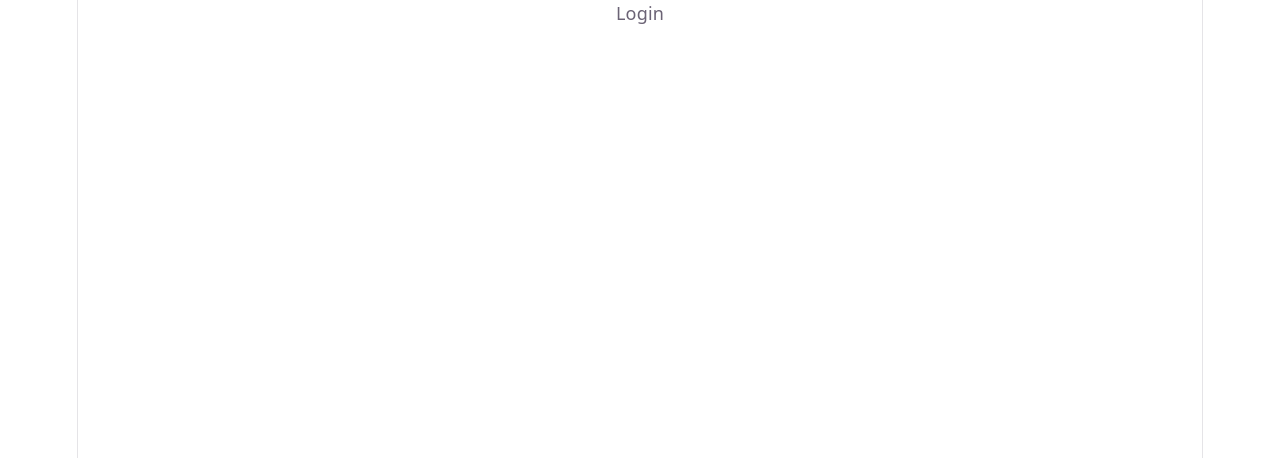
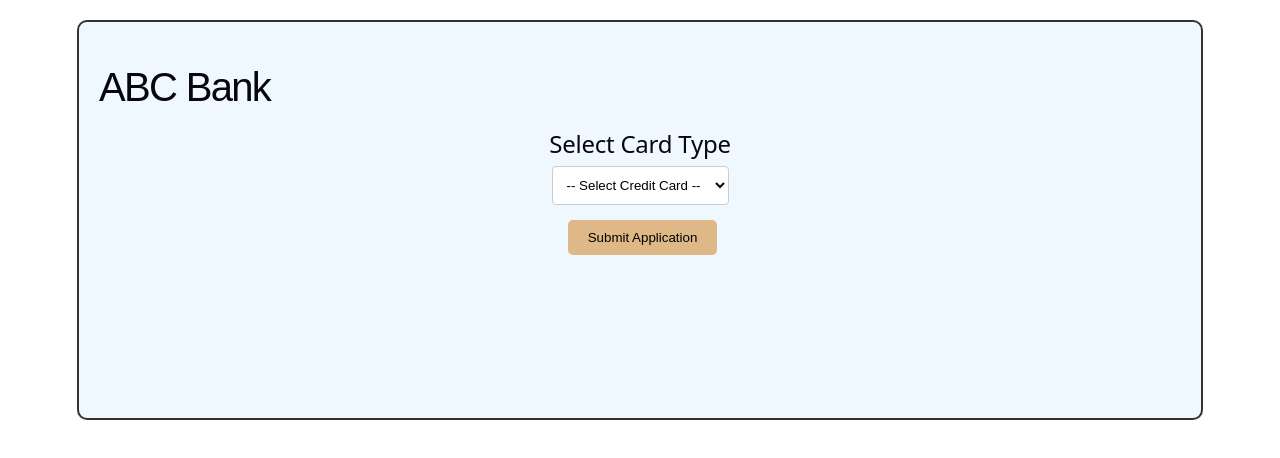
Before and after one commit to amolnadagonde/hcl-hackathon-2026-squad6, a React (Vite) app: page / in a window 1280 px wide. Shown: the top 458 px of the page. Built offline with nearby package versions, Linux system fonts and the light colour scheme.

Commit message:
Select Credit Card Page

```diff
--- a/src/App.css
+++ b/src/App.css
@@ -1,184 +1,31 @@
-.counter {
-  font-size: 16px;
-  padding: 5px 10px;
+#root {
+  margin: 20px auto;
+  background-color: aliceblue;
+  border: 2px solid #333;
+  border-radius: 10px;
+  min-height: 400px;
+}
+h1 {
+  text-align: left;
+  margin-left: 20px;
+  margin-bottom: 30px;
+  font-size: 40px;
+  font-family: Arial, Helvetica, sans-serif;
+}
+select {
+  padding: 10px;
+  background-color: #fff;
+  border-radius: 4px;
+  border: 1px solid #ccc;
+}
+button {
+  background-color: burlywood;
+  border: none;
+  padding: 10px 20px;
+  margin: 15px 0 0 5px;
   border-radius: 5px;
-  color: var(--accent);
-  background: var(--accent-bg);
-  border: 2px solid transparent;
-  transition: border-color 0.3s;
-  margin-bottom: 24px;
-
-  &:hover {
-    border-color: var(--accent-border);
-  }
-  &:focus-visible {
-    outline: 2px solid var(--accent);
-    outline-offset: 2px;
-  }
+  cursor: pointer;
 }
-
-.hero {
-  position: relative;
-
-  .base,
-  .framework,
-  .vite {
-    inset-inline: 0;
-    margin: 0 auto;
-  }
-
-  .base {
-    width: 170px;
-    position: relative;
-    z-index: 0;
-  }
-
-  .framework,
-  .vite {
-    position: absolute;
-  }
-
-  .framework {
-    z-index: 1;
-    top: 34px;
-    height: 28px;
-    transform: perspective(2000px) rotateZ(300deg) rotateX(44deg) rotateY(39deg)
-      scale(1.4);
-  }
-
-  .vite {
-    z-index: 0;
-    top: 107px;
-    height: 26px;
-    width: auto;
-    transform: perspective(2000px) rotateZ(300deg) rotateX(40deg) rotateY(39deg)
-      scale(0.8);
-  }
+.Home {
+  margin-top: 20px;
 }
-
-#center {
-  display: flex;
-  flex-direction: column;
-  gap: 25px;
-  place-content: center;
-  place-items: center;
-  flex-grow: 1;
-
-  @media (max-width: 1024px) {
-    padding: 32px 20px 24px;
-    gap: 18px;
-  }
-}
-
-#next-steps {
-  display: flex;
-  border-top: 1px solid var(--border);
-  text-align: left;
-
-  & > div {
-    flex: 1 1 0;
-    padding: 32px;
-    @media (max-width: 1024px) {
-      padding: 24px 20px;
-    }
-  }
-
-  .icon {
-    margin-bottom: 16px;
-    width: 22px;
-    height: 22px;
-  }
-
-  @media (max-width: 1024px) {
-    flex-direction: column;
-    text-align: center;
-  }
-}
-
-#docs {
-  border-right: 1px solid var(--border);
-
-  @media (max-width: 1024px) {
-    border-right: none;
-    border-bottom: 1px solid var(--border);
-  }
-}
-
-#next-steps ul {
-  list-style: none;
-  padding: 0;
-  display: flex;
-  gap: 8px;
-  margin: 32px 0 0;
-
-  .logo {
-    height: 18px;
-  }
-
-  a {
-    color: var(--text-h);
-    font-size: 16px;
-    border-radius: 6px;
-    background: var(--social-bg);
-    display: flex;
-    padding: 6px 12px;
-    align-items: center;
-    gap: 8px;
-    text-decoration: none;
-    transition: box-shadow 0.3s;
-
-    &:hover {
-      box-shadow: var(--shadow);
-    }
-    .button-icon {
-      height: 18px;
-      width: 18px;
-    }
-  }
-
-  @media (max-width: 1024px) {
-    margin-top: 20px;
-    flex-wrap: wrap;
-    justify-content: center;
-
-    li {
-      flex: 1 1 calc(50% - 8px);
-    }
-
-    a {
-      width: 100%;
-      justify-content: center;
-      box-sizing: border-box;
-    }
-  }
-}
-
-#spacer {
-  height: 88px;
-  border-top: 1px solid var(--border);
-  @media (max-width: 1024px) {
-    height: 48px;
-  }
-}
-
-.ticks {
-  position: relative;
-  width: 100%;
-
-  &::before,
-  &::after {
-    content: '';
-    position: absolute;
-    top: -4.5px;
-    border: 5px solid transparent;
-  }
-
-  &::before {
-    left: 0;
-    border-left-color: var(--border);
-  }
-  &::after {
-    right: 0;
-    border-right-color: var(--border);
-  }
-}
--- a/src/App.jsx
+++ b/src/App.jsx
@@ -1,10 +1,10 @@
 import "./App.css";
-import Login from "./pages/Login";
+import Home from "./pages/Home";
 
 function App() {
   return (
     <>
-      <Login />
+      <Home />
     </>
   );
 }
--- a/src/pages/Dashboard.jsx
+++ /dev/null
@@ -1,5 +0,0 @@
-export default function Dashboard(){
-    return (
-        <div>Dashboard</div>
-    )
-}
--- /dev/null
+++ b/src/pages/Home.jsx
@@ -0,0 +1,31 @@
+import { useState } from "react";
+
+function Home() {
+  const [selectedValue, setSelectedValue] = useState("");
+
+  const handleSubmit = () => {
+    if (selectedValue) {
+      alert(`You selected: ${selectedValue}`);
+    } else {
+      alert("Please select an option");
+    }
+  };
+
+  return (
+    <div className="Home">
+      <h1>ABC Bank </h1>
+      <h2>Select Card Type</h2>
+
+      <select value={selectedValue} onChange={(e) => setSelectedValue(e.target.value)}>
+        <option value="">-- Select Credit Card --</option>
+        <option value="gold">Gold Credit Card</option>
+        <option value="platinum">Platinum Credit Card</option>
+        <option value="titanium">Titanium Credit Card</option>
+      </select>
+<br />
+      <button onClick={handleSubmit}>Submit Application</button>
+    </div>
+  );
+}
+
+export default Home;
```
